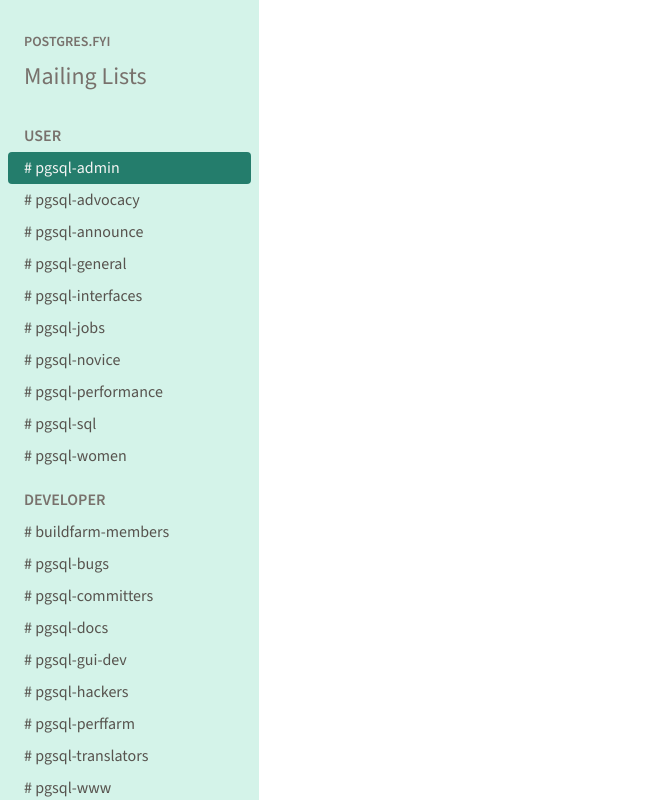
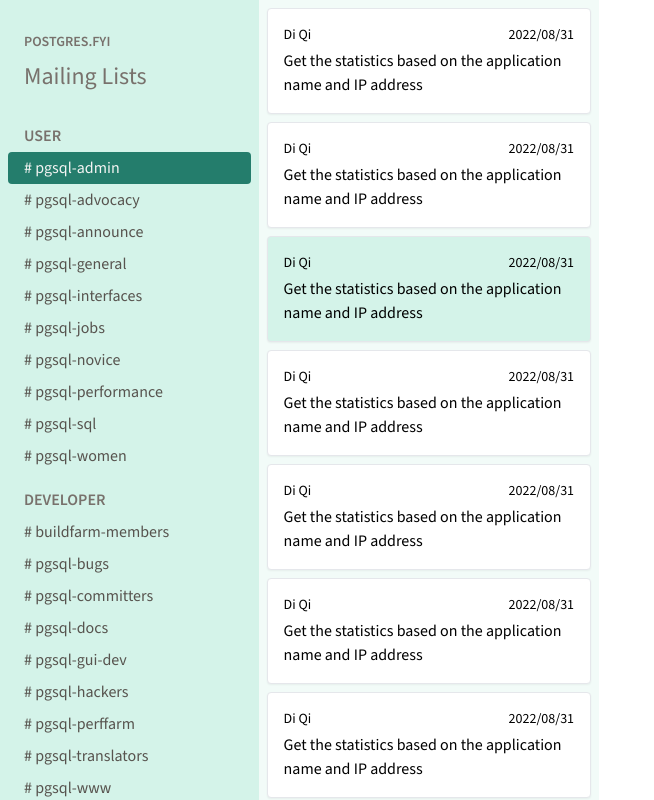
Before and after one commit to lanterndata/pg, a Next.js app: page / in a window 1280 px wide. Shown: the whole page, without its empty margins (0-654 px from the left). Built offline with nearby package versions, Linux system fonts and the light colour scheme.

Commit message:
Add thread preview component

```diff
--- a/src/components/Page.tsx
+++ b/src/components/Page.tsx
@@ -1,4 +1,5 @@
 import Navbar from './Navbar';
+import ThreadPreview from './ThreadPreview';
 
 interface PageProps {
   list?: string;
@@ -9,9 +10,18 @@
   return (
     <div className='flex'>
       <Navbar activeList={activeList} />
-      <main className='h-screen w-full white grid grid-cols-2'>
-        <div></div>
-        <div></div>
+      <main className='h-screen w-full white grid grid-cols-3'>
+        <div className='bg-teal-50 overflow-y-scroll p-2 flex flex-col gap-y-2'>
+          <ThreadPreview />
+          <ThreadPreview />
+          <ThreadPreview isActive />
+          <ThreadPreview />
+          <ThreadPreview />
+          <ThreadPreview />
+          <ThreadPreview />
+          <ThreadPreview />
+        </div>
+        <div className='col-span-2'></div>
       </main>
     </div>
   );
--- /dev/null
+++ b/src/components/ThreadPreview.tsx
@@ -0,0 +1,24 @@
+import classNames from 'classnames';
+
+interface ThreadPreviewProps {
+  isActive?: boolean;
+}
+
+const ThreadPreview = ({ isActive }: ThreadPreviewProps) => (
+  <div
+    className={classNames(
+      'px-4 py-4 rounded border shadow-sm',
+      isActive ? 'bg-teal-100' : 'bg-white hover:bg-teal-50'
+    )}
+  >
+    <div className='flex justify-between mb-1 text-sm'>
+      <p>Di Qi</p>
+      <p>2022/08/31</p>
+    </div>
+    <p className='font-medium'>
+      Get the statistics based on the application name and IP address
+    </p>
+  </div>
+);
+
+export default ThreadPreview;
--- /dev/null
+++ b/src/utils/data.ts
@@ -0,0 +1,3 @@
+export async function getThreads(page: number) {
+  return;
+}
```
